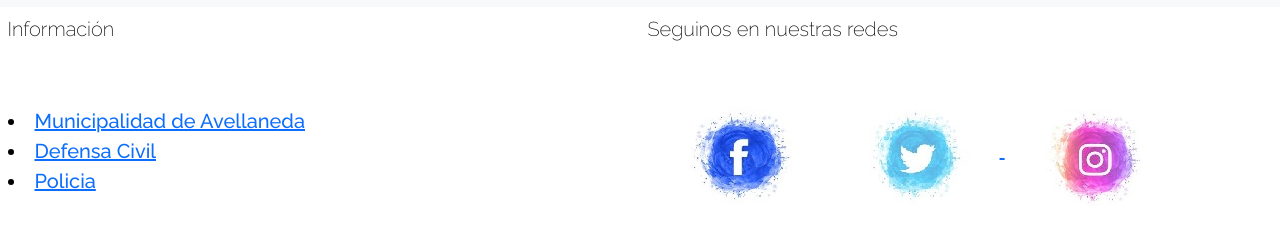
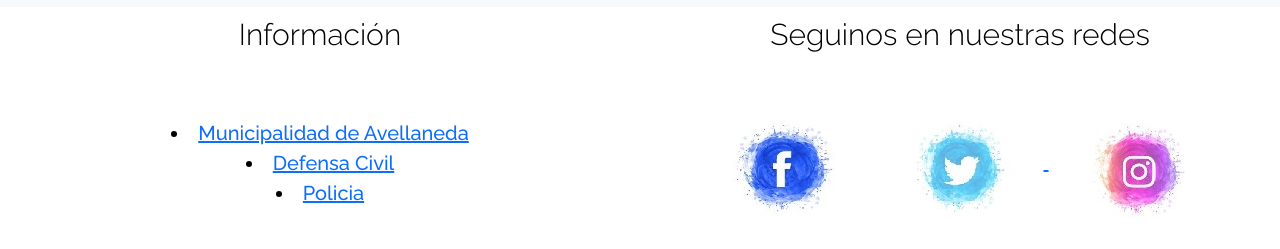
Before and after one commit to Pefcae/AvellanedaReciclaBoots, a plain HTML site: page Nosotros.html in a window 1280 px wide. Shown: the part 1338-1587 px from the top of the page. Drawn offline with nearby package versions, Linux system fonts and the light colour scheme.

Commit message:
subida de cambios en el footer (centrarlos)

```diff
--- a/Nosotros.html
+++ b/Nosotros.html
@@ -118,10 +118,10 @@
 	<footer >
   		<!--inicia el contenedor-->
   		<section class="py-3">
-  			<div class="container-fluid">
+  			<div class="container-fluid text-sm-center text-md-center text-lg-center">
   				<div class="row">
   					<article class="col-md-6">
-	  					<h3 class="pie__titulo--md">Información</h3>
+	  					<h2 >Información</h2>
 						<br>
 						<br>
 						<li><a href="https://www.mda.gob.ar/" target="_blanck">Municipalidad de Avellaneda</a></li>
@@ -130,7 +130,7 @@
 					</article>
 
   					<article class="col-md-6">
-	  				<h3>Seguinos en nuestras redes</h3>
+	  				<h2>Seguinos en nuestras redes</h2>
 					<br>
 						<a href="https://facebook.com" target="_blank">	<img src="img/facebook.png" alt="Seguinos en facebook" class="w-5" ></a>
 						<a href="https://twitter.com" target="_blank">  <img src="img/twitter.png" alt="Seguinos en twitter" class="w-5">	</a>
```
Also changed, not shown: Contacto.html (+4 -4 lines), Eventos.html (+3 -4 lines), Productos.html (+3 -3 lines), Ubicacion.html (+3 -3 lines), index.html (+3 -3 lines).
